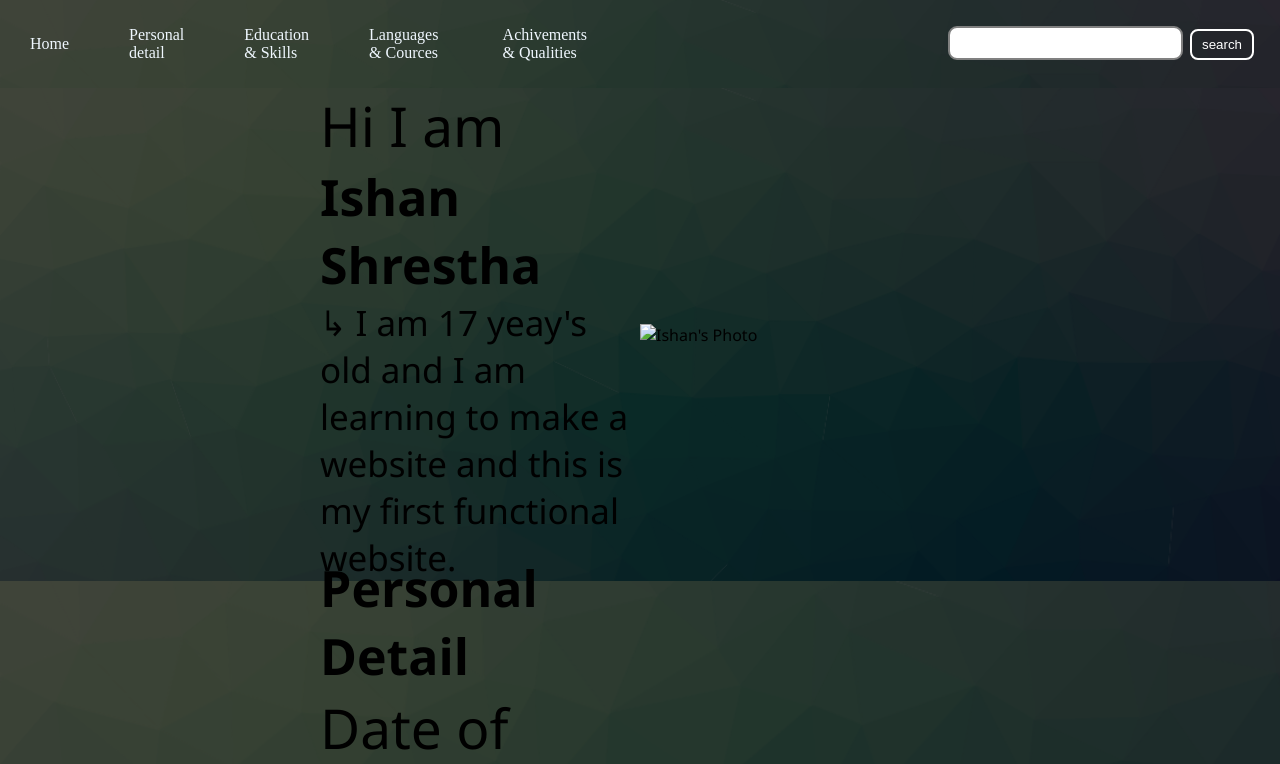
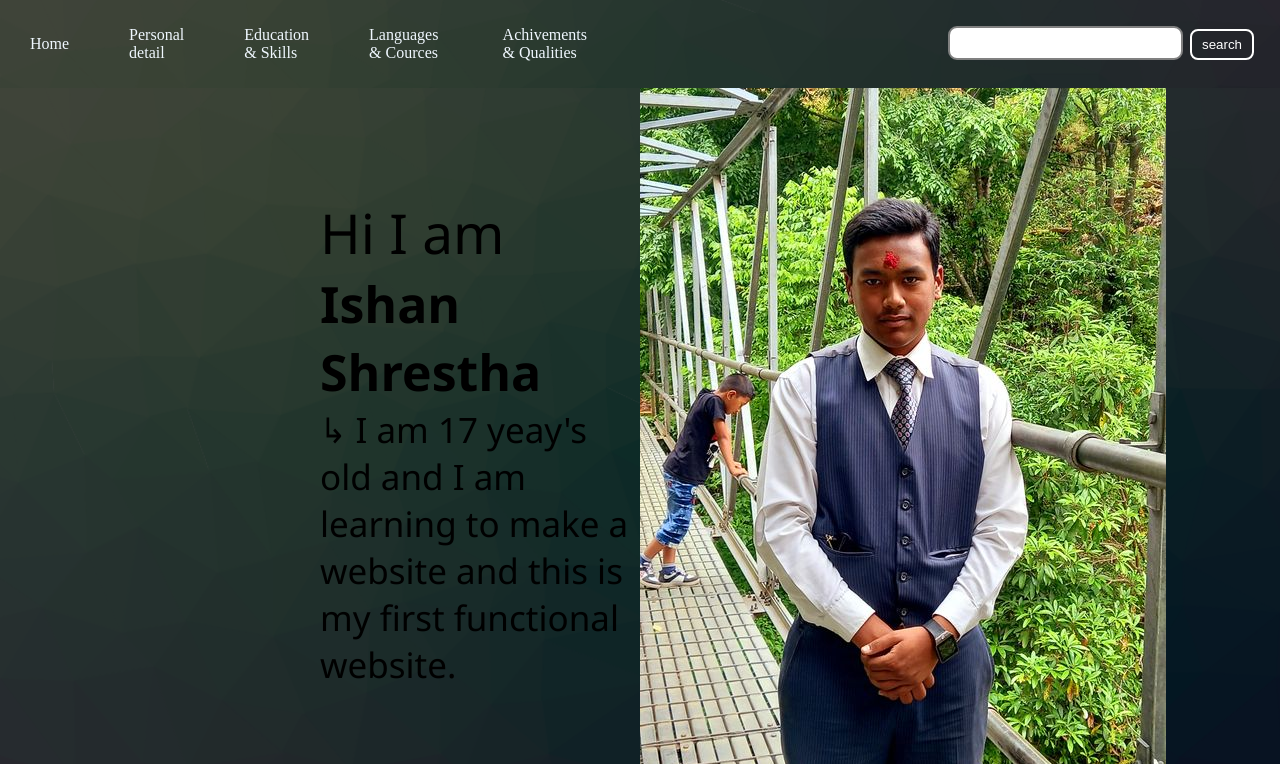
Before and after one commit to ishanog/CV, a plain HTML site: page index.html in a window 1280 px wide. Shown: the top 764 px of the page. Drawn offline with Linux system fonts and the light colour scheme; files whose address does not match are found by name.

Commit message:
Update index.html

```diff
--- a/index.html
+++ b/index.html
@@ -33,7 +33,7 @@
                     </div>
 
             <div class="secondTag">
-                <img src="img/meeee.jpg" alt="Ishan's Photo">
+                <img src="/meeee.jpg" alt="Ishan's Photo">
             </div>
         </section>
 
```
